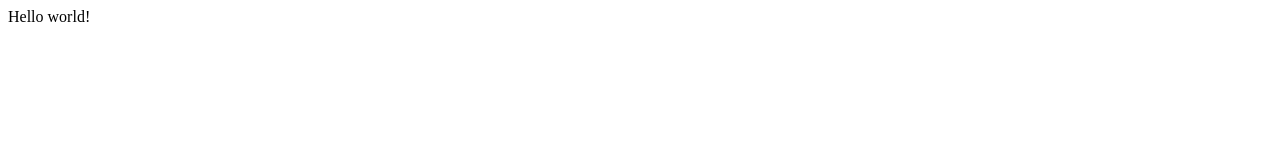
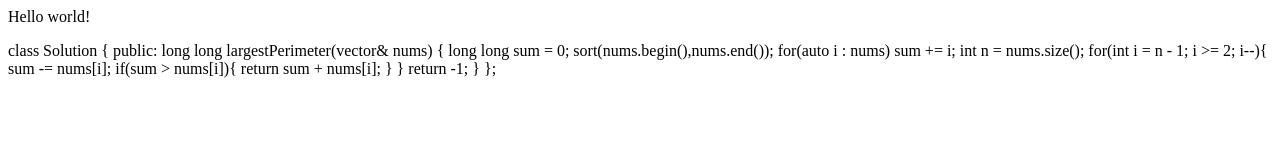
Before and after one commit to yaarAdarsh/FirstRepo, a plain HTML site: page index.html in a window 1280 px wide. Drawn offline with Linux system fonts and the light colour scheme.

Commit message:
Update index.html

```diff
--- a/index.html
+++ b/index.html
@@ -1 +1,17 @@
 <p>Hello world!</p>
+<p>class Solution {
+public:
+    long long largestPerimeter(vector<int>& nums) {
+        long long sum = 0;
+        sort(nums.begin(),nums.end());
+        for(auto i : nums) sum += i;
+        int n = nums.size();
+        for(int i = n - 1; i >= 2; i--){
+            sum -= nums[i];
+            if(sum > nums[i]){
+                return sum + nums[i];
+            }
+        }
+        return -1;
+    }
+};</p>
```
